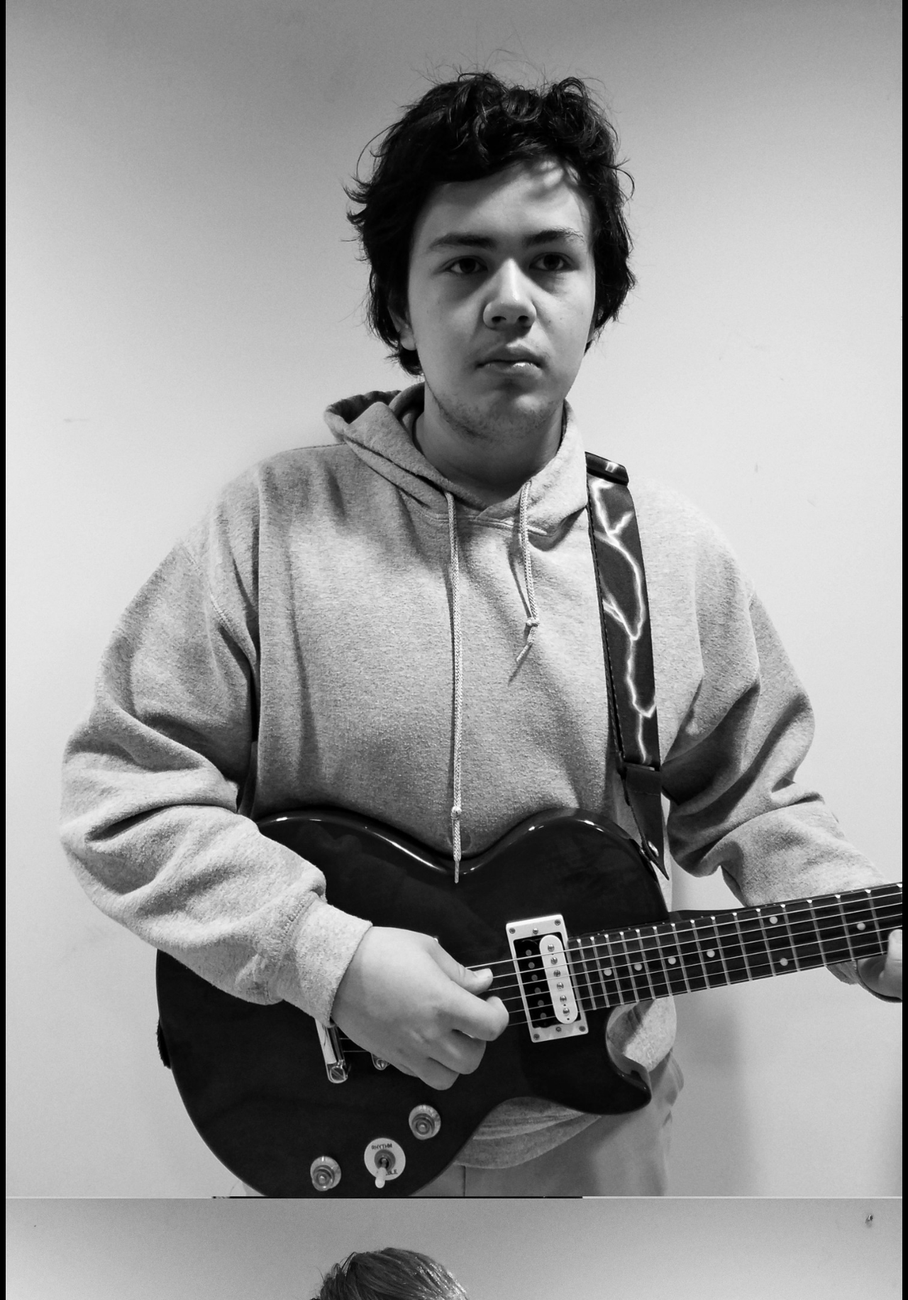
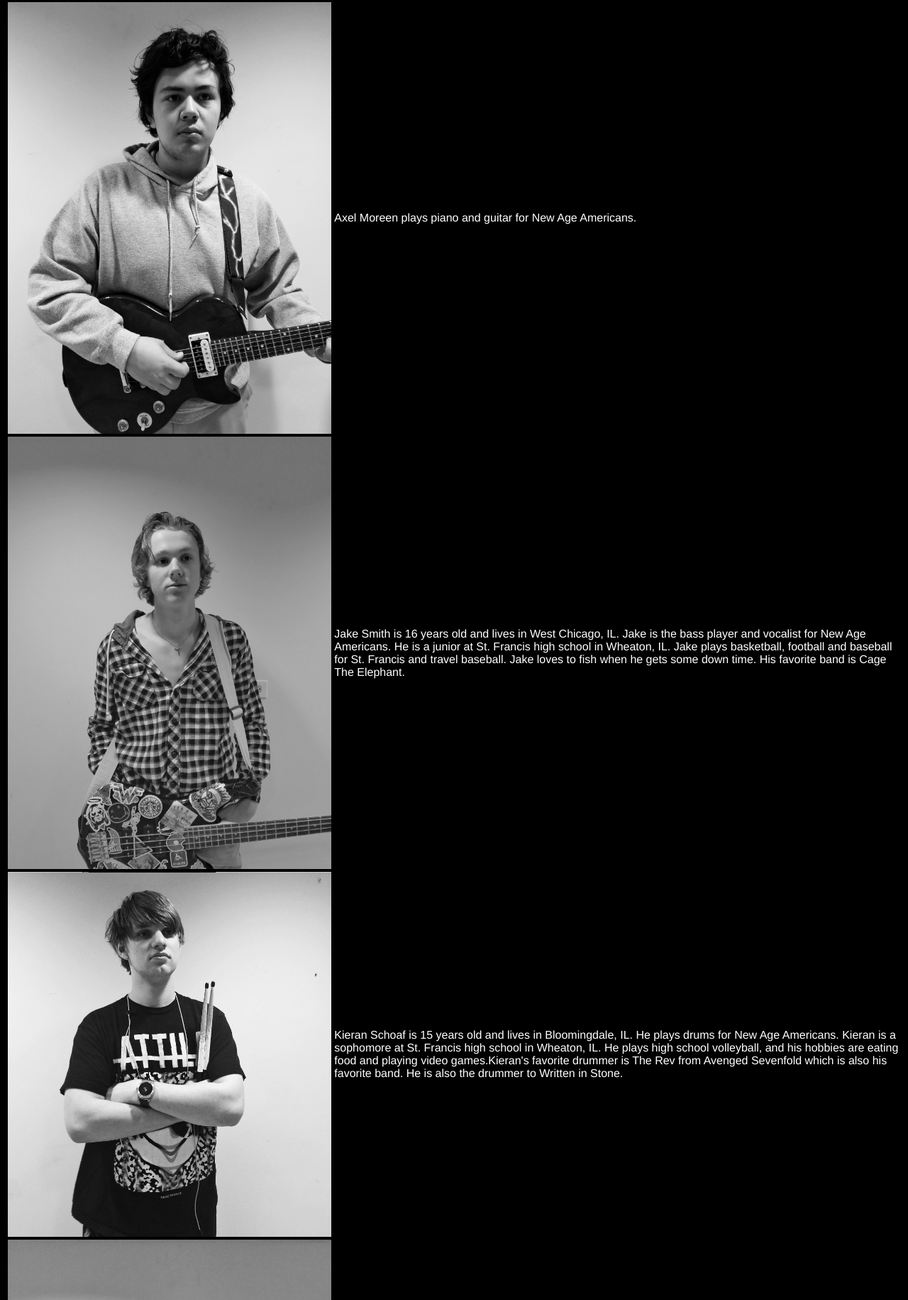
Before and after one commit to LucyVeron/website, a Flask app: page /bio in a window 1280 px wide. Shown: the part 89-1920 px from the top of the page at 71% size. Run offline with Flask 2, Linux system fonts and the light colour scheme.

Commit message:
Added more information to the bio page

```diff
--- a/cgi-bin/templates/bio.html
+++ b/cgi-bin/templates/bio.html
@@ -1,8 +1,26 @@
 {% extends "base.html" %}
 {% block content %}
    <div class="bio">
-      {% for bio_image_name in bio_image_names %}
-         <img src="../static/images/bio/{{bio_image_name}}">
-      {% endfor %}
+   <table>
+      <tr>
+         <td><img src="../static/images/bio/axel.jpg"></td>
+         <td><p>Axel Moreen plays piano and guitar for New Age Americans.</p></td>
+      </tr>
+      <tr>
+         <td><img src="../static/images/bio/jake.jpg"></td>
+         <td><p>Jake Smith is 16 years old and lives in West Chicago, IL. Jake is the bass player and vocalist for New Age Americans. He is a junior at St. Francis high school in Wheaton, IL. Jake plays basketball, football and baseball for St. Francis and travel baseball. Jake loves to fish when he gets some down time. His favorite band is Cage The Elephant.
+</p></td>
+      </tr>
+      <tr>
+         <td><img src="../static/images/bio/kieran.jpg"></td>
+         <td><p>Kieran Schoaf is 15 years old and lives in Bloomingdale, IL. He plays drums for New Age Americans. Kieran is a sophomore at St. Francis high school in Wheaton, IL. He plays high school volleyball, and his hobbies are eating food and playing video games.Kieran's favorite drummer is The Rev from Avenged Sevenfold which is also his favorite band. He is also the drummer to Written in Stone.
+</p></td>
+      </tr>
+      <tr>
+         <td><img src="../static/images/bio/tyler.jpg"></td>
+         <td><p>Tyler Hodgett is 16 years old and lives in West Chicago, IL. He New Age Americans' rhythym guitarist and vocalist. Tyler is a senior at St. Francis high school in Wheaton, IL. His hobbies are playing video games, reading, and politics. At St. Francis, he is involved with the music ensemble, math team and plays baseball. His favorite band is Green Day.
+</p></td>
+      </tr>
+   </table>
    </div><!--bio-->
 {% endblock %}
```
